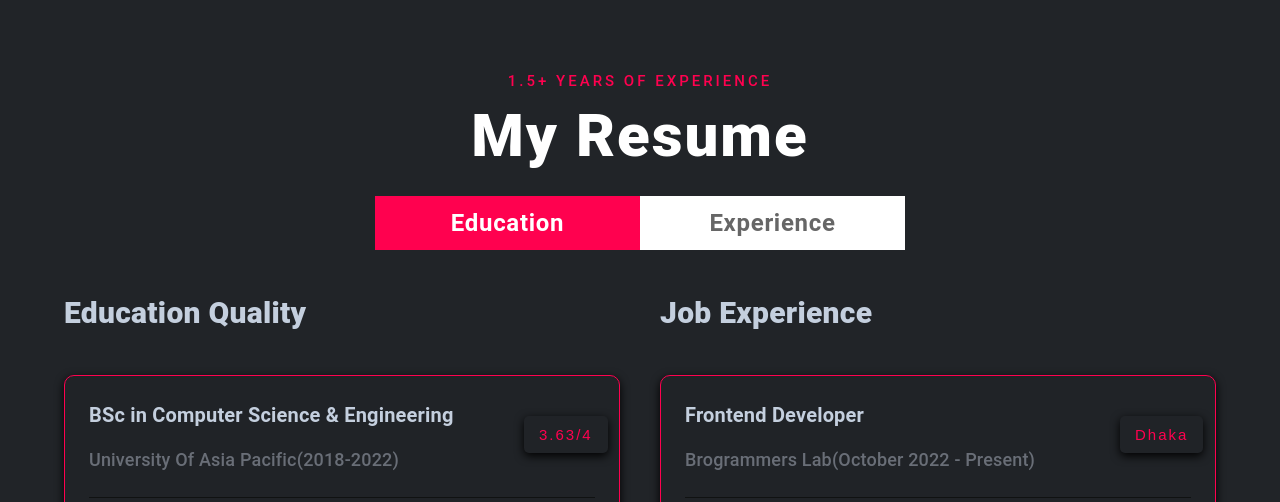
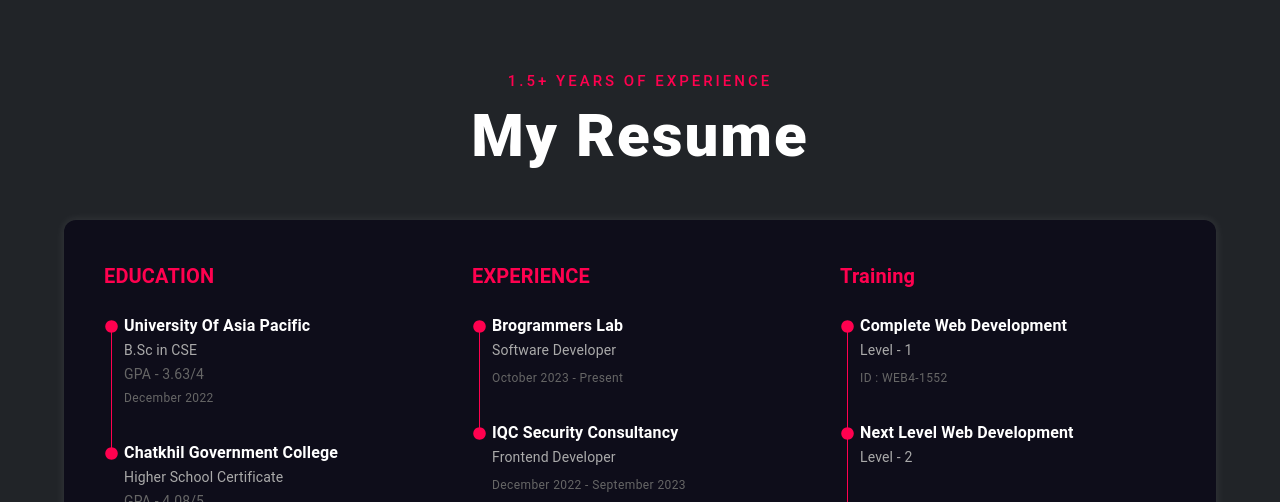
Before and after one commit to alamin-cse44/portfolio-react, a React (Create React App) app: page / in a window 1280 px wide. Shown: the part 2298-2800 px from the top of the page. Built offline with nearby package versions, Linux system fonts and the light colour scheme; no server answers.

Commit message:
Refactor: experience

```diff
--- /dev/null
+++ b/src/components/timeline-section/TimelineSection.js
@@ -0,0 +1,153 @@
+import React from "react";
+import { Box, Typography, Grid, Container } from "@mui/material";
+import CircleIcon from "@mui/icons-material/Circle";
+import Title1 from "../../common/Title1";
+import Title2 from "../../common/Title2";
+
+const timelineData = [
+  {
+    category: "EDUCATION",
+    items: [
+      {
+        role: "B.Sc in CSE",
+        title: "University Of Asia Pacific",
+        date: "December 2022",
+        gpa: "GPA - 3.63/4",
+      },
+      {
+        role: "Higher School Certificate",
+        title: "Chatkhil Government College",
+        date: "April 2017",
+        gpa: "GPA - 4.08/5",
+      },
+    ],
+  },
+  {
+    category: "EXPERIENCE",
+    items: [
+      {
+        role: "Software Developer",
+        title: "Brogrammers Lab",
+        date: "October 2023 - Present",
+      },
+      {
+        role: "Frontend Developer",
+        title: "IQC Security Consultancy",
+        date: "December 2022 - September 2023",
+      },
+    ],
+  },
+  {
+    category: "Training",
+    items: [
+      {
+        role: "Level - 1",
+        title: "Complete Web Development",
+        date: "ID : WEB4-1552",
+      },
+      {
+        role: "Level - 2",
+        title: "Next Level Web Development",
+        // date: "ID : WEB4-1552",
+      },
+      {
+        role: "Volunteer",
+        title: "World ICPC - 2022",
+        date: "November 2022",
+      },
+    ],
+  },
+];
+
+const TimelineSection = () => {
+  return (
+    <Container id="resume" sx={{ pt: 10 }}>
+      <Box sx={{ textAlign: "center" }}>
+        <Title1 title="1.5+ YEARS OF EXPERIENCE" />
+        <Title2 title="My Resume" />
+      </Box>
+      <Box
+        sx={{
+          backgroundColor: "#0e0d1a",
+          padding: "40px",
+          borderRadius: "12px",
+          color: "#fff",
+          boxShadow: "0 0 10px rgba(255, 255, 255, 0.1)",
+          mt: 8,
+        }}
+      >
+        <Grid container spacing={4}>
+          {timelineData.map((section, index) => (
+            <Grid item xs={12} md={4} key={index}>
+              <Typography
+                variant="h6"
+                sx={{
+                  color: "#ff014f",
+                  fontWeight: "bold",
+                  marginBottom: "20px",
+                //   textAlign: "center",
+                }}
+              >
+                {section.category}
+              </Typography>
+
+              <Box sx={{ position: "relative", paddingLeft: "20px" }}>
+                {section.items.map((item, idx) => (
+                  <Box
+                    key={idx}
+                    sx={{
+                      position: "relative",
+                      paddingBottom:
+                        idx !== section.items.length - 1 ? "30px" : "0px",
+                    }}
+                  >
+                    {/* Connecting Line */}
+                    {idx !== section.items.length - 1 && (
+                      <Box
+                        sx={{
+                          position: "absolute",
+                          left: "-13px",
+                          top: "12px",
+                          height: "calc(100% + 2px)",
+                          width: "1px",
+                          backgroundColor: "#ff014f",
+                        }}
+                      />
+                    )}
+
+                    {/* Timeline Dot */}
+                    <CircleIcon
+                      sx={{
+                        fontSize: 15,
+                        position: "absolute",
+                        left: "-20px",
+                        top: "7px",
+                        color: "#ff014f",
+                      }}
+                    />
+
+                    {/* Content */}
+                    <Typography variant="subtitle1" sx={{ fontWeight: "bold" }}>
+                      {item.title}
+                    </Typography>
+                    <Typography variant="body2" sx={{ color: "#aaa" }}>
+                      {item.role}
+                    </Typography>
+                    <Typography variant="body2" sx={{ color: "#666", mt:0.5 }}>
+                      {item?.gpa}
+                    </Typography>
+                    <Typography variant="caption" sx={{ color: "#666" }}>
+                      {item.date}
+                    </Typography>
+                  </Box>
+                ))}
+              </Box>
+            </Grid>
+          ))}
+        </Grid>
+      </Box>
+    </Container>
+  );
+};
+
+export default TimelineSection;
--- a/src/pages/home/Home.js
+++ b/src/pages/home/Home.js
@@ -6,6 +6,7 @@ import Resume from "../../components/resume/Resume";
 import Contact from "../../components/contact/Contact";
 import Footer from "../../components/footer/Footer";
 import Skills from "../../components/skills/Skills";
+import TimelineSection from "../../components/timeline-section/TimelineSection";
 
 const Home = () => {
   return (
@@ -14,7 +15,8 @@ const Home = () => {
       <Features />
       <Skills />
       <Portfolio />
-      <Resume />
+      <TimelineSection />
+      {/* <Resume /> */}
       <Contact />
     </div>
   );
```
